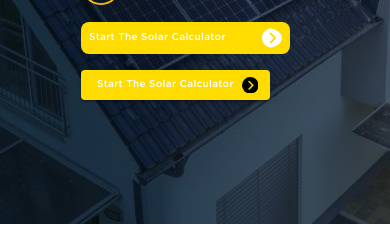
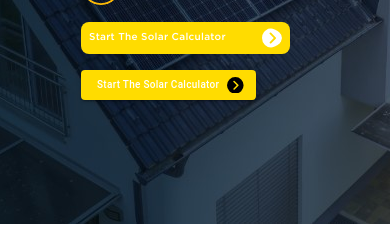
Before and after one commit to Nayeemr45/solar, a React (Create React App) app: page / in a window 390 px wide. Shown: the part 476-702 px from the top of the page. Built offline with nearby package versions, Linux system fonts and the light colour scheme.

Commit message:
Update Section1.css

```diff
--- a/src/Assets/Css/Section1.css
+++ b/src/Assets/Css/Section1.css
@@ -84,9 +84,9 @@
     background-image: url(../Images/Artboard2.jpg) !important;
     width: 100% !important;
   }
-  .MuiButton-root {
+  /* .MuiButton-root {
     font-family: 'Gotham-Medium' !important;
-  }
+  } */
   .heading {
     font-size: 54px !important;
     font-weight: 600 !important;
```
